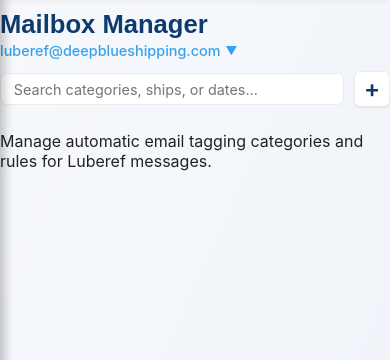
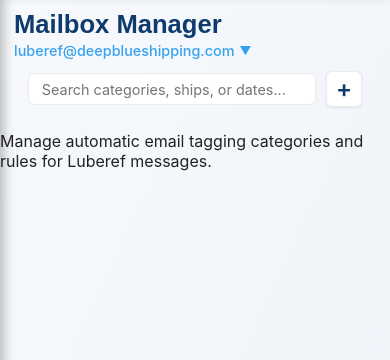
Before and after one commit to RayWalsh/Deepblue_demuro, a Flask app: page /email/ in a window 390 px wide. Shown: the part 60-420 px from the top of the page. Run offline with Flask 3, Linux system fonts and the light colour scheme; the visitor is signed in with stand-in values (Sample User, id 1); data that the repository does not hold is empty.

Commit message:
📱 Style: add horizontal padding to Mailbox Manager header and search bar
- Added consistent side padding to header and search bar for mobile - Improves readability and visual balance - Maintains full-width alignment for card list below

```diff
--- a/static/css/pages.css
+++ b/static/css/pages.css
@@ -459,3 +459,31 @@
     margin-top: 0 !important;
   }
 }
+
+/* ==============================
+   Mobile layout padding polish
+   ============================== */
+@media (max-width: 600px) {
+  /* Add breathing room for header */
+  .email-rules-header {
+    padding: 0 14px !important; /* left/right padding for Mailbox Manager + subtitle */
+    box-sizing: border-box;
+  }
+
+  /* Add equal spacing for the search bar and add button row */
+  .email-rules .header-right {
+    padding: 0 14px !important;
+    box-sizing: border-box;
+  }
+
+  /* Ensure search bar and add button stay aligned within viewport */
+  .email-rules .search-bar {
+    width: 100%;
+    margin: 0;
+  }
+
+  /* Keep card container full width but balanced */
+  .email-rules .cards {
+    padding: 0 10px !important;
+  }
+}
```
